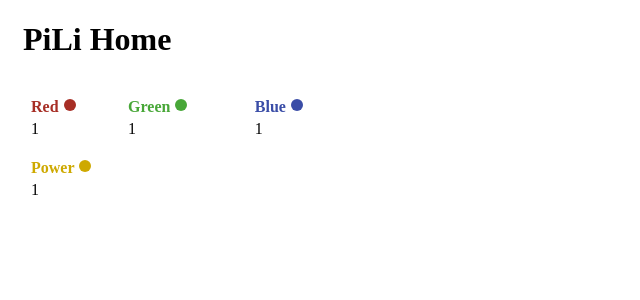
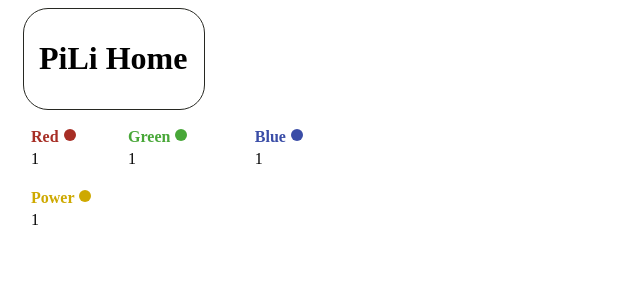
Before and after one commit to cashc/PiLi, a Flask app: page / in a window 1280 px wide. Shown: the top 300 px of the page, without its empty margins (0-640 px from the left). Run offline with Flask 2, Linux system fonts and the light colour scheme.

Commit message:
Border around PiLi Home and background when RGB > 700.

```diff
--- a/app.py
+++ b/app.py
@@ -1,9 +1,9 @@
-import LED
+from LED import LED
 from flask import Flask
 from flask import render_template
 
 app = Flask(__name__)
-lights = LED.LED(20, 90, 150, 1)
+lights = LED(20, 90, 150, 1)
 
 @app.route('/')
 @app.route('/<int:power>')
@@ -13,10 +13,13 @@ def index(red=None, green=None, blue=None, power=None):
     # only update color if a color is specified and max is 255
     if red is None: red = lights.red
     elif red>255: red=255
+
     if green is None: green = lights.green
     elif green>255: green=255
+
     if blue is None: blue = lights.blue
     elif blue>255: blue=255
+
     if power is None: power = lights.power
     elif power>1 and power<=100: power/=100
     else: power = 1
--- a/static/style.css
+++ b/static/style.css
@@ -1,5 +1,15 @@
 h1 {
-    padding: 0 0 0 15px;
+    padding: 10px 0 0 15px;
+}
+
+#headerWrap {
+    margin-left: 15px;
+    width: 180px;
+    height: 100px;
+    border-radius: 25px;
+    border: solid;
+    border-color: #272822;
+    border-width: 1px;
 }
 
 table {
@@ -9,10 +19,6 @@ table {
 
 th {
     text-align: left;
-}
-
-.bLeft {
-    border-left: solid;
 }
 
 svg {
--- a/templates/index.html
+++ b/templates/index.html
@@ -7,8 +7,14 @@
     <link rel="stylesheet" href="{{ url_for('static', filename='style.css') }}">
 </head>
 <body>
-    <h1 style="color:rgba({{lights.red}},{{lights.green}},{{lights.blue}},{{lights.power}})">PiLi Home</h1>
-
+    <div id="headerWrap" style="
+            {% if (lights.red+lights.green+lights.blue) > 700 %}
+                background: #272822
+            {% endif %}">
+        <h1 style="color:rgba({{lights.red}},{{lights.green}},{{lights.blue}},{{lights.power}})">
+            PiLi Home
+        </h1>
+    </div>
     <table>
         <tr>
             <th class="red">
```
